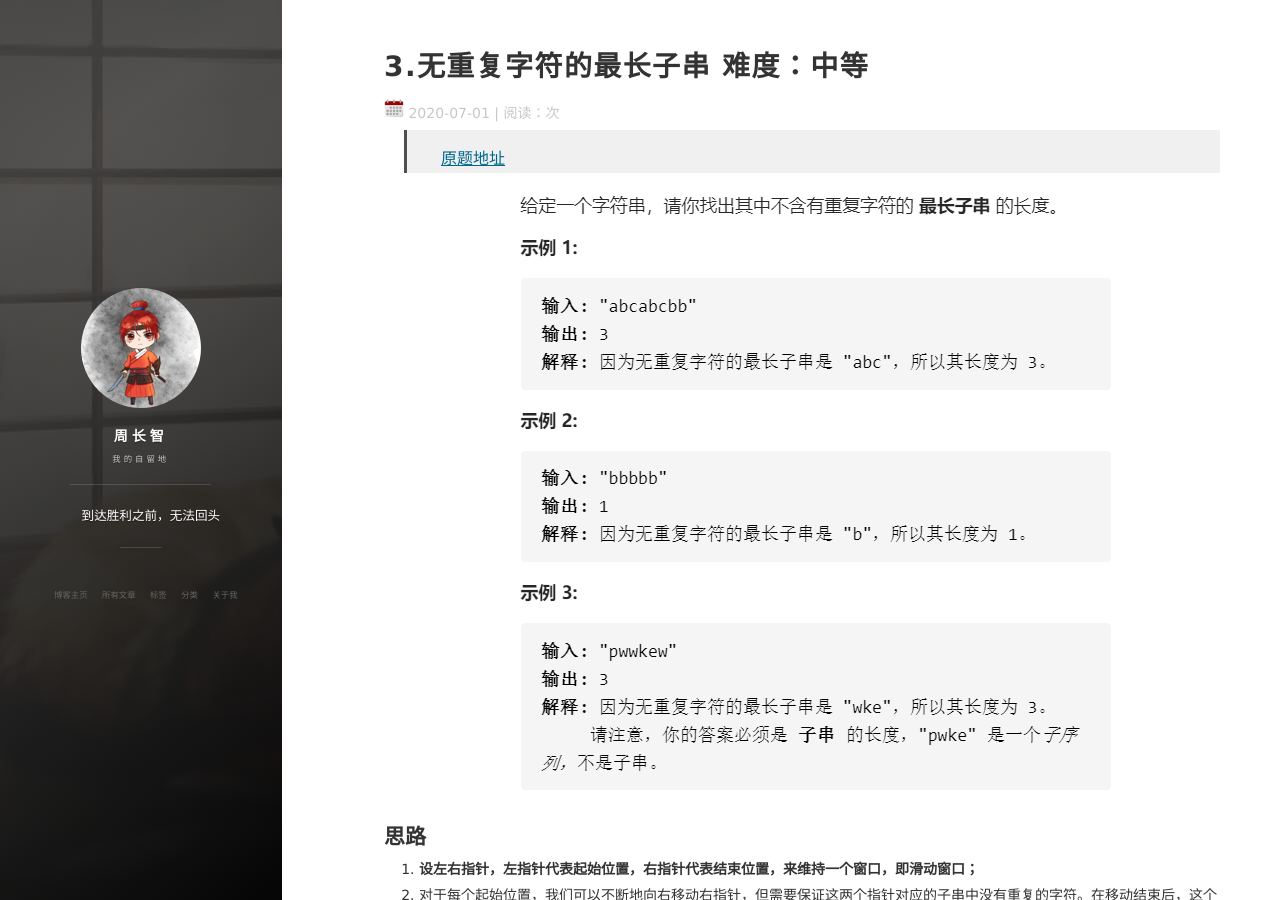
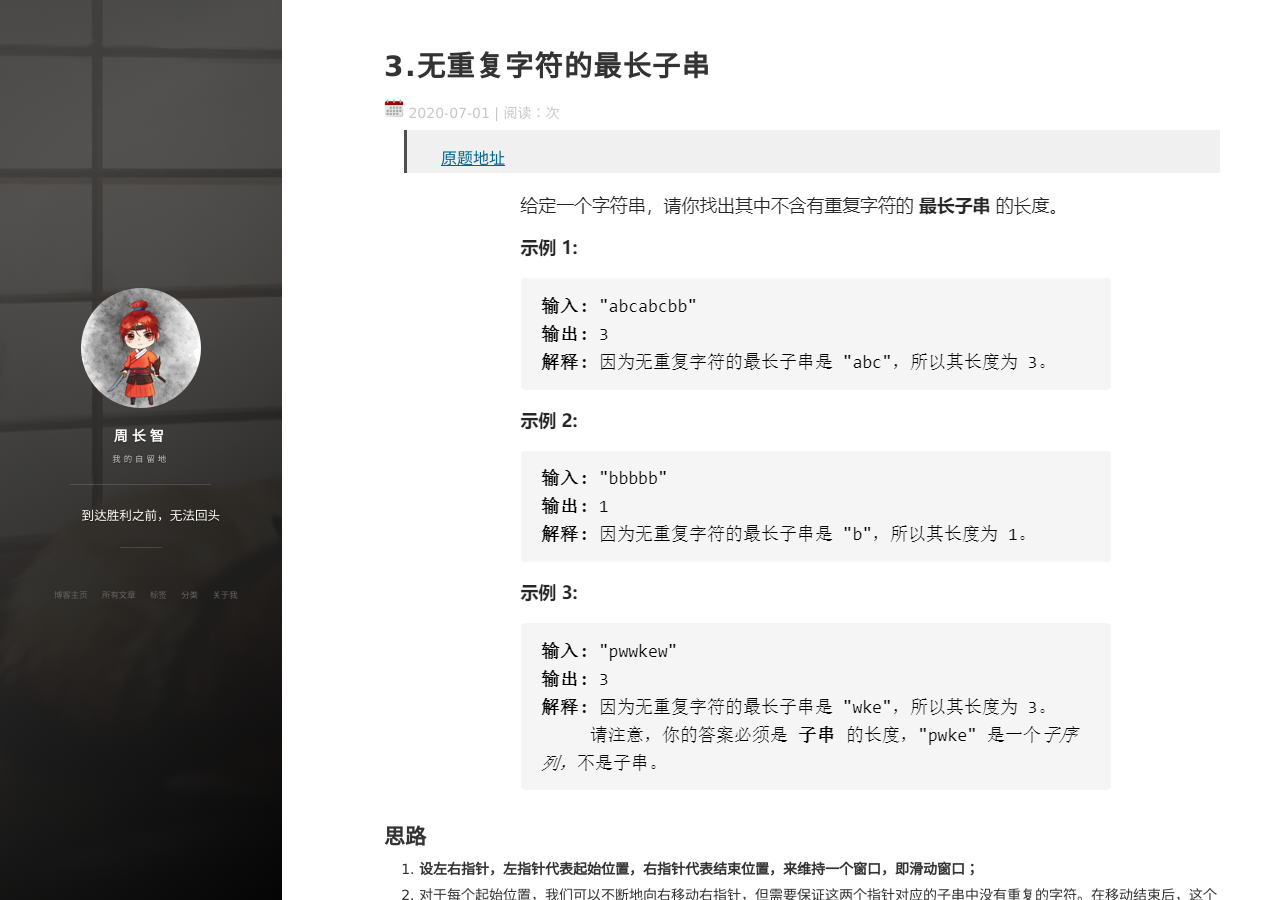
Before and after one commit to zhoucz97/zhoucz97.github.io, a Jekyll site: the page built from _posts/2020-07-01-3.无重复字符的最长子串.md, in a window 1280 px wide and 900 px high. Built offline with Jekyll 4.4.1, drawn with Linux system fonts in a browser that asks for light colours; nearby versions of some CDN libraries; comment, search, counter and statistics services are not loaded; some of the changed text lies outside the part shown.

Commit message:
change passages

```diff
--- a/_posts/2020-07-01-3.无重复字符的最长子串.md
+++ b/_posts/2020-07-01-3.无重复字符的最长子串.md
@@ -1,9 +1,9 @@
 ---
 layout: post
-title: 3.无重复字符的最长子串 难度：中等
+title: 3.无重复字符的最长子串
 date: 2020-07-01
 categories: Leetcode
-tags: 滑动窗口
+tags: 滑动窗口 哈希表
 ---
 
 > [原题地址](https://leetcode-cn.com/problems/longest-substring-without-repeating-characters/)
```
Also changed, not shown: _posts/2020-07-01-76. 最小覆盖子串.md (+2 -2 lines).
